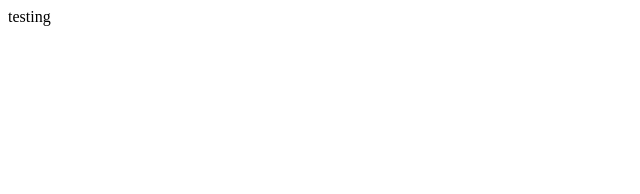
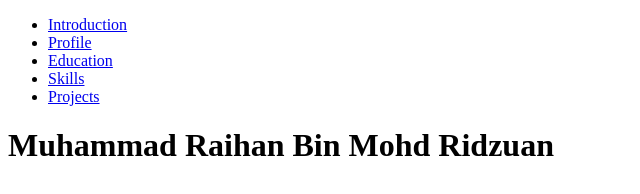
Before and after one commit to muhd-raihan123/web, a plain HTML site: page index.html in a window 1280 px wide. Shown: the whole page, without its empty margins (0-640 px from the left). Drawn offline with Linux system fonts and the light colour scheme.

Commit message:
Update index.html

```diff
--- a/index.html
+++ b/index.html
@@ -1 +1,24 @@
-testing
+<!DOCTYPE html>
+<html lang="en">
+<head>
+  <meta charset="UTF-8" />
+  <meta name="viewport" content="width=device-width, initial-scale=1.0" />
+  <title>Mohd Raihan - CV</title>
+  <link rel="stylesheet" href="css/style.css" />
+  <script src="js/script.js" defer></script>
+</head>
+<body>
+  <header>
+    <nav>
+      <ul>
+        <li><a href="#intro">Introduction</a></li>
+        <li><a href="#profile">Profile</a></li>
+        <li><a href="#education">Education</a></li>
+        <li><a href="#skills">Skills</a></li>
+        <li><a href="#projects">Projects</a></li>
+      </ul>
+    </nav>
+    <h1>Muhammad Raihan Bin Mohd Ridzuan</h1>
+  </header>
+</body>
+</html>
```
